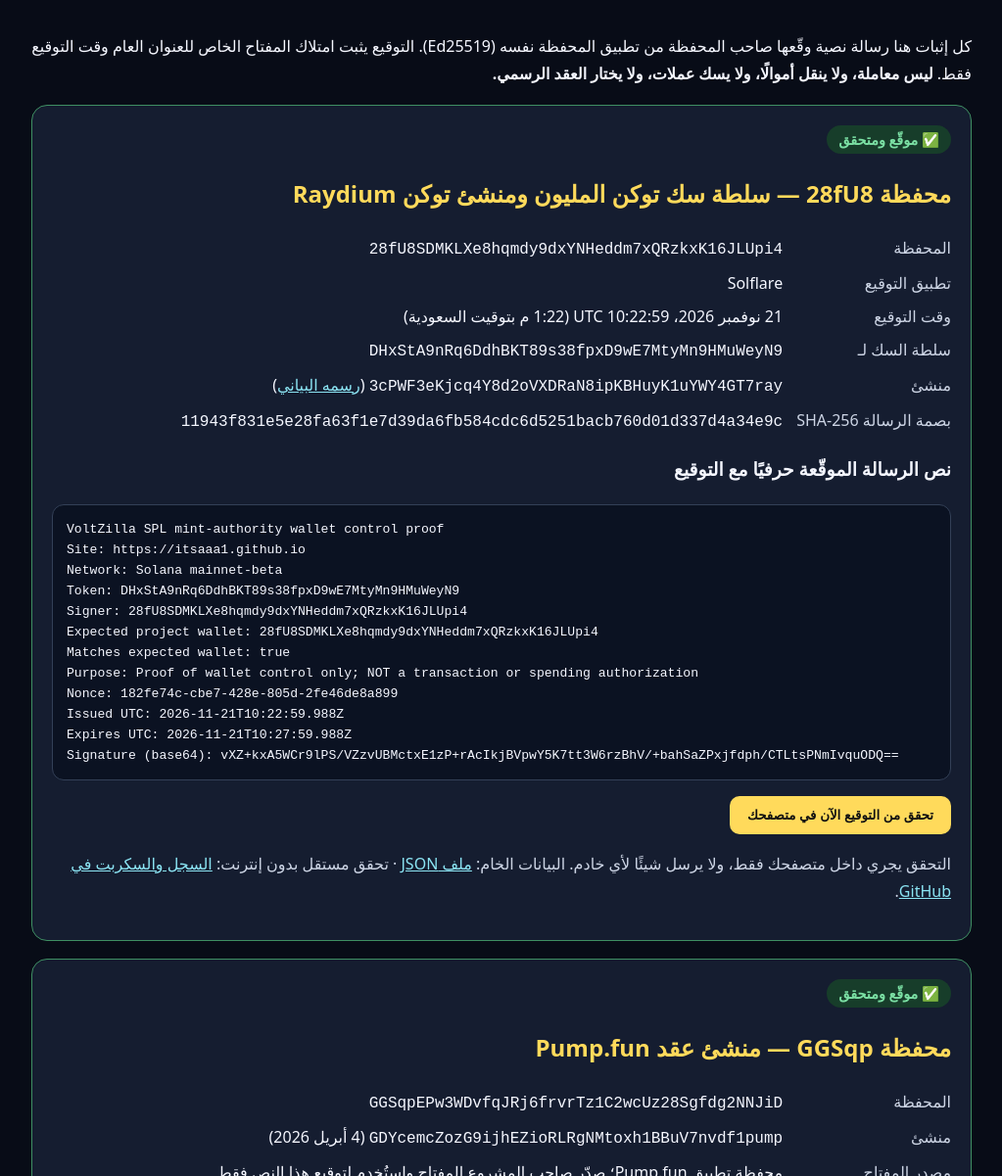
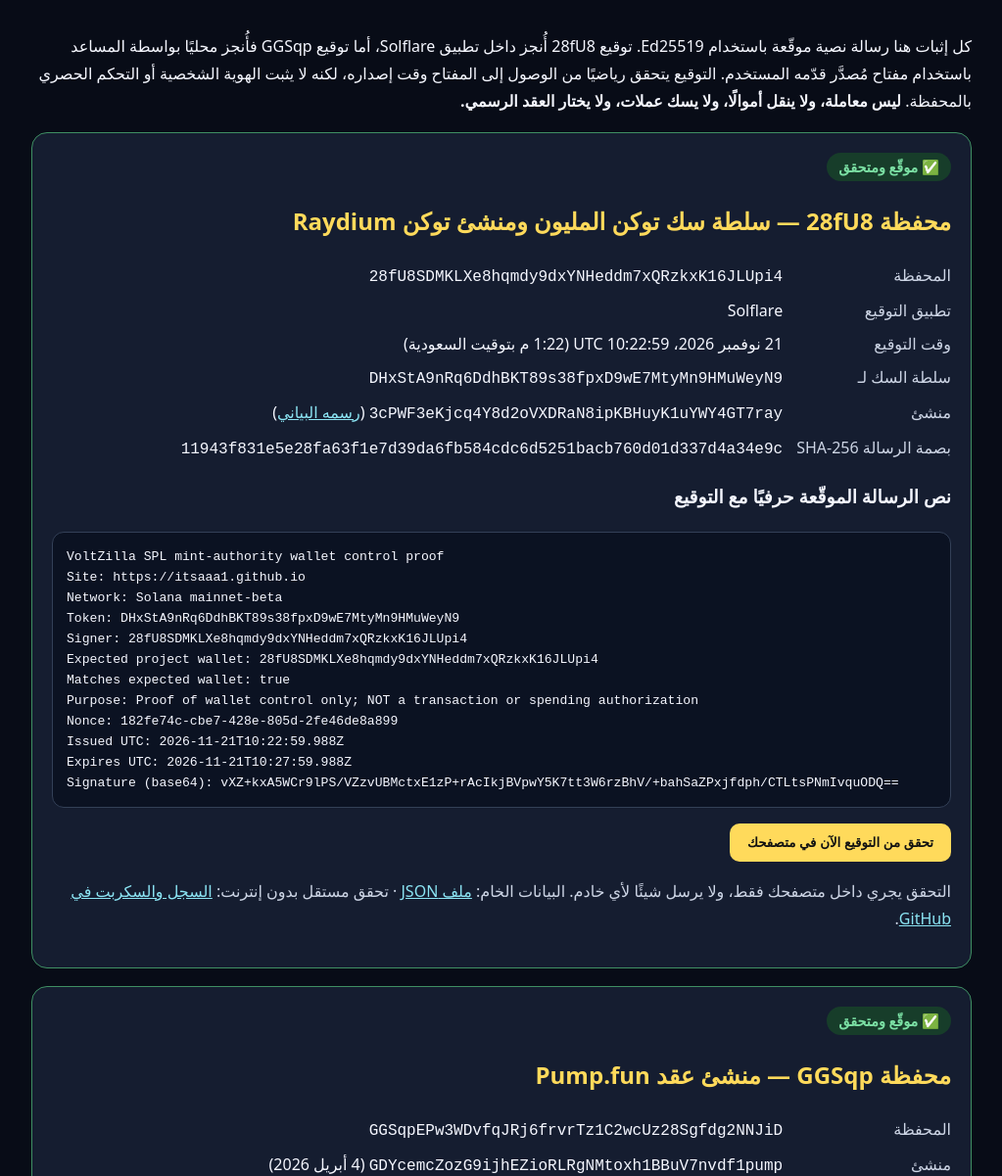
Before and after one commit to itsAAA1/itsAAA1.github.io, a plain HTML site: page proof.html in a window 1280 px wide. Shown: the part 179-1380 px from the top of the page at 98% size, without its empty margins (128-1151 px from the left). Drawn offline with Linux system fonts and the light colour scheme.

Commit message:
docs: accurately describe creator wallet proof signing method

```diff
--- a/proof.html
+++ b/proof.html
@@ -3,10 +3,10 @@
 <link rel="canonical" href="https://itsaaa1.github.io/proof.html">
 <link rel="icon" href="favicon.svg" type="image/svg+xml">
 <style>:root{color-scheme:dark;--bg:#080c17;--card:#151d30;--line:#334057;--gold:#ffda5b;--a:#8be4f3;--ok:#7be0a4;--bad:#ff8f8f}*{box-sizing:border-box}body{margin:0;background:var(--bg);color:#f5f7ff;font:16px/1.75 system-ui,sans-serif}header,main,footer{max-width:1000px;margin:auto;padding:20px}a{color:var(--a)}h1,h2{color:var(--gold)}h1{font-size:clamp(1.6rem,5vw,2.5rem)}.card{padding:20px;background:var(--card);border:1px solid var(--line);border-radius:16px;margin:18px 0}.card.ok{border-color:#3f8f63}.state{display:inline-block;padding:2px 12px;border-radius:999px;font-weight:800;font-size:.9rem}.state.ok{background:#173d2a;color:var(--ok)}.state.wait{background:#3a3220;color:var(--gold)}code,.key{direction:ltr;unicode-bidi:plaintext;overflow-wrap:anywhere}pre{direction:ltr;text-align:left;white-space:pre-wrap;overflow-wrap:anywhere;background:#0b1222;border:1px solid var(--line);border-radius:12px;padding:14px;font-size:.82rem;line-height:1.6}dl{display:grid;grid-template-columns:minmax(120px,max-content) 1fr;gap:6px 14px}dt{color:#cdd5e5}dd{margin:0}button{background:var(--gold);color:#111;border:0;padding:12px 18px;border-radius:10px;font-weight:800;cursor:pointer}button:focus-visible,a:focus-visible{outline:3px solid var(--a);outline-offset:3px}#result{font-weight:800;margin-top:12px}#result.ok{color:var(--ok)}#result.bad{color:var(--bad)}.meta{color:#cdd5e5}@media(max-width:560px){dl{grid-template-columns:1fr}}</style></head>
-<body><header><a href="index.html">⚡ VoltZilla</a> · <a href="status.html">العقود الأربعة</a> · <a href="market.html">الرسم البياني والسعر</a> · <a href="https://x.com/voltzillasol1" target="_blank" rel="noopener noreferrer">X</a></header>
+<body><header><a href="index.html">⚡ VoltZilla</a> · <a href="status.html">العقود الأربعة</a> · <a href="market.html">الرسم البياني والسعر</a> · <a href="status.html">حالة حساب X</a></header>
 <main id="main-content">
 <h1>إثباتات المحافظ الموقّعة</h1>
-<p>كل إثبات هنا رسالة نصية وقّعها صاحب المحفظة من تطبيق المحفظة نفسه (Ed25519). التوقيع يثبت امتلاك المفتاح الخاص للعنوان العام وقت التوقيع فقط. <strong>ليس معاملة، ولا ينقل أموالًا، ولا يسك عملات، ولا يختار العقد الرسمي.</strong></p>
+<p>كل إثبات هنا رسالة نصية موقّعة باستخدام Ed25519. توقيع 28fU8 أُنجز داخل تطبيق Solflare، أما توقيع GGSqp فأُنجز محليًا بواسطة المساعد باستخدام مفتاح مُصدَّر قدّمه المستخدم. التوقيع يتحقق رياضيًا من الوصول إلى المفتاح وقت إصداره، لكنه لا يثبت الهوية الشخصية أو التحكم الحصري بالمحفظة. <strong>ليس معاملة، ولا ينقل أموالًا، ولا يسك عملات، ولا يختار العقد الرسمي.</strong></p>
 
 <section class="card ok" aria-labelledby="p1"><span class="state ok">✅ موقّع ومتحقق</span>
 <h2 id="p1">محفظة 28fU8 — سلطة سك توكن المليون ومنشئ توكن Raydium</h2>
@@ -30,7 +30,7 @@
 <dl>
 <dt>المحفظة</dt><dd><code>GGSqpEPw3WDvfqJRj6frvrTz1C2wcUz28Sgfdg2NNJiD</code></dd>
 <dt>منشئ</dt><dd><code>GDYcemcZozG9ijhEZioRLRgNMtoxh1BBuV7nvdf1pump</code> (4 أبريل 2026)</dd>
-<dt>مصدر المفتاح</dt><dd>محفظة تطبيق Pump.fun؛ صدّر صاحب المشروع المفتاح واستُخدم لتوقيع هذا النص فقط</dd>
+<dt>مصدر المفتاح</dt><dd>مفتاح مُصدَّر قدّمه المستخدم؛ استُخدم لإنتاج توقيع الرسالة محليًا بواسطة المساعد، وليس داخل تطبيق المحفظة</dd>
 <dt>وقت التوقيع</dt><dd>21 نوفمبر 2026، 16:37:59 UTC (7:37 م بتوقيت السعودية)</dd>
 <dt>بصمة الرسالة SHA-256</dt><dd><code>553463dfecc15d66925a4d288669ad4ec5f910a409db37494241047af7da7395</code></dd>
 </dl>
```
